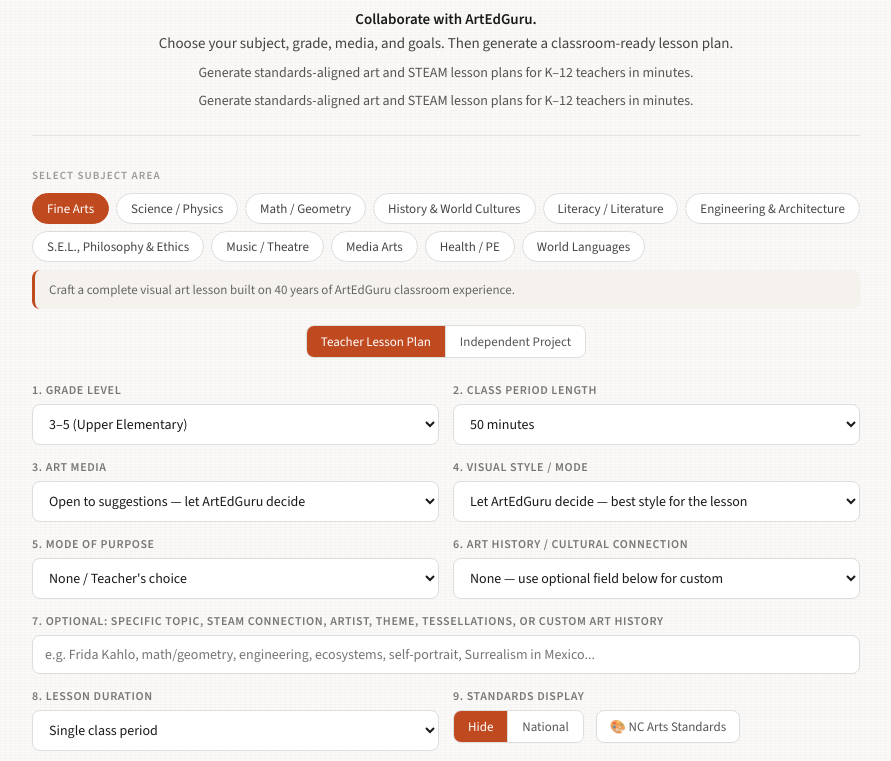
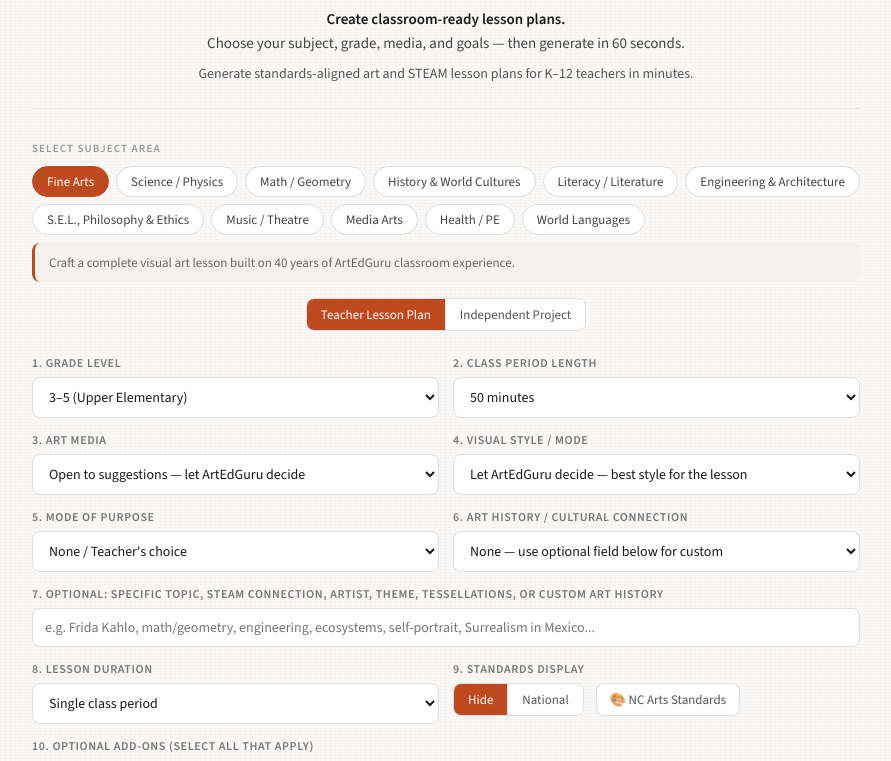
Before and after one commit to AtEdGuru/ArtEdGuru_Lessons, a website: page public/index.html in a window 1280 px wide. Shown: the part 148-909 px from the top of the page, without its empty margins (194-1085 px from the left). Drawn offline with nearby package versions, Linux system fonts and the light colour scheme.

Commit message:
Update index.html

```diff
--- a/public/index.html
+++ b/public/index.html
@@ -347,12 +347,12 @@ select:focus, input[type=text]:focus { border-color: #c04a20; box-shadow: 0 0 0
 <div class="header">
   <div class="header-logo">Art<span>Ed</span>Guru<sup style="font-size:10px; color:#c04a20; vertical-align:super;">™</sup></div>
   <div class="header-sub">Lesson Generator</div>
+
   <div class="header-tagline">
-      <strong>Collaborate with ArtEdGuru.</strong><br>
-      Choose your subject, grade, media, and goals. Then generate a classroom-ready lesson plan.
+    <strong>Create classroom-ready lesson plans.</strong><br>
+    Choose your subject, grade, media, and goals — then generate in 60 seconds.
   </div>
-    <p style="font-size:14px; color:#555; margin-top:8px; text-align:center;">
-Generate standards-aligned art and STEAM lesson plans for K–12 teachers in minutes.
+
   <p class="header-keywords">
     Generate standards-aligned art and STEAM lesson plans for K–12 teachers in minutes.
   </p>
```
Lines whose indentation alone changed are shown as unchanged.
